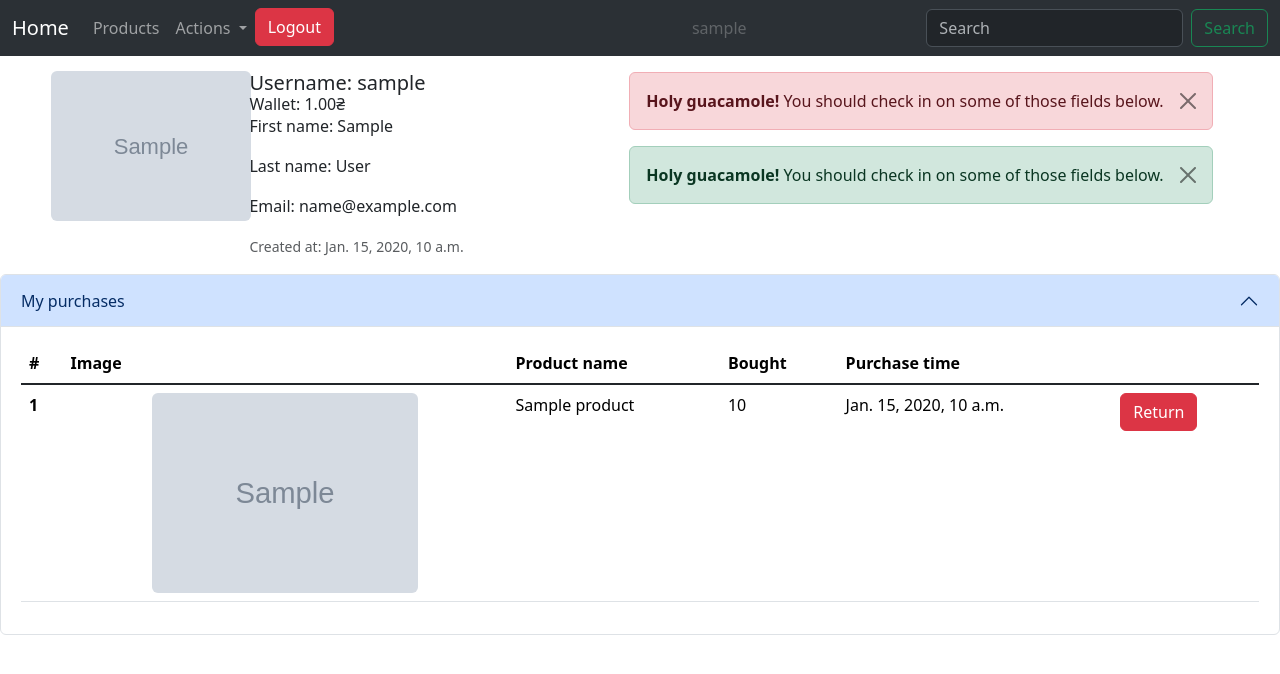
After one commit to IgorEzerskiy/shop, a Django app: page /profile/ in a window 1280 px wide. The commit adds this page. Shown: the top 674 px of the page. Run offline with Django 4.2, Linux system fonts and the light colour scheme; a user stored in the database is signed in; tables that the repository leaves empty hold one stand-in row (values such as "Sample post"); grey boxes marked "Sample" are stand-in pictures.

Commit message:
Front-end + changed user model + add views + add static

```diff
--- a/main_app/models.py
+++ b/main_app/models.py
@@ -6,6 +6,7 @@ from django.utils.text import slugify
 
 class Customer(AbstractUser):
     wallet = models.DecimalField(decimal_places=2, max_digits=20)
+    image = models.ImageField(upload_to='main_app/', max_length=100, null=True)
 
     def save(self, **kwargs):
         self.wallet = 10000
--- a/main_app/views.py
+++ b/main_app/views.py
@@ -1,7 +1,51 @@
 from django.views.generic.base import TemplateView
-from main_app.models import Product
+from django.views.generic.detail import DetailView
+from django.contrib.auth.views import LoginView, LogoutView
+from django.contrib.auth.mixins import LoginRequiredMixin
+from main_app.models import Product, Purchase
 
 
 class HomePage(TemplateView):
     template_name = 'home_page.html'
     extra_context = {'products': Product.objects.all()}
+
+
+class ProductList(LoginRequiredMixin, TemplateView):
+    login_url = 'login/'
+    template_name = 'product_list.html'
+    extra_context = {'products': Product.objects.all()}
+
+
+class ProductItem(LoginRequiredMixin, DetailView):
+    model = Product
+    template_name = 'product_item.html'
+    slug_url_kwarg = 'slug'
+
+    def get_context_data(self, **kwargs):
+        context = super().get_context_data(**kwargs)
+        context['product'] = self.get_object(queryset=self.model.objects)
+        return context
+
+
+class Profile(LoginRequiredMixin, TemplateView):
+    login_url = 'login/'
+    template_name = 'profile.html'
+    # extra_context = {'purchase': Purchase.objects.filter(user=self.request.user)}
+
+    def get_context_data(self, **kwargs):
+        context = super().get_context_data(**kwargs)
+        context['purchase'] = Purchase.objects.filter(user=self.request.user)
+        return context
+
+
+class Login(LoginView):
+    success_url = '/'
+    template_name = 'login.html'
+
+    def get_success_url(self):
+        return self.success_url
+
+
+class Logout(LoginRequiredMixin, LogoutView):
+    login_url = 'login/'
+    next_page = '/'
--- a/shop/urls.py
+++ b/shop/urls.py
@@ -16,12 +16,17 @@ Including another URLconf
 """
 from django.contrib import admin
 from django.urls import path
-from main_app.views import HomePage
+from main_app.views import HomePage, ProductList, Profile, Login, Logout, ProductItem
 from django.contrib.staticfiles.urls import staticfiles_urlpatterns
 
 urlpatterns = [
     path('admin/', admin.site.urls),
-    path('', HomePage.as_view(), name='home_page')
+    path('', HomePage.as_view(), name='home_page'),
+    path('profile/', Profile.as_view(), name='profile'),
+    path('product-list/', ProductList.as_view(), name='product_list'),
+    path('login/', Login.as_view(), name='login'),
+    path('logout/', Logout.as_view(), name='logout'),
+    path('product/<slug:slug>/', ProductItem.as_view(), name='product_item')
 ]
 
 urlpatterns += staticfiles_urlpatterns()
--- a/templates/home_page.html
+++ b/templates/home_page.html
@@ -12,9 +12,9 @@
                     <h5 class="card-title">{{ product.title }}</h5>
                     <p class="card-text">{{ product.description }}</p>
                     <p></p>
-                    <p class="card-text">Price: {{ product.price }}</p>
+                    <p class="card-text">Price: {{ product.price }}₴</p>
                 </div>
-                <button type="button" class="btn btn-success">Buy</button>
+                <a href={% url "product_item" product.slug %} class="btn btn-success">Show</a>
             </div>
         </div>
       {% endfor %}
--- a/templates/index.html
+++ b/templates/index.html
@@ -2,24 +2,23 @@
 <html lang="en">
 <head>
     <meta charset="UTF-8">
-    <link href="https://cdn.jsdelivr.net/npm/bootstrap@5.3.0-alpha3/dist/css/bootstrap.min.css" rel="stylesheet" integrity="sha384-KK94CHFLLe+nY2dmCWGMq91rCGa5gtU4mk92HdvYe+M/SXH301p5ILy+dN9+nJOZ" crossorigin="anonymous">
+    <link href="https://cdn.jsdelivr.net/npm/bootstrap@5.3.0-alpha3/dist/css/bootstrap.min.css" rel="stylesheet"
+          integrity="sha384-KK94CHFLLe+nY2dmCWGMq91rCGa5gtU4mk92HdvYe+M/SXH301p5ILy+dN9+nJOZ" crossorigin="anonymous">
     <title>Cool shop</title>
 </head>
 <body>
-<nav class="navbar navbar-expand-lg bg-body-tertiary">
+<nav class="navbar navbar-expand-lg bg-body-tertiary bg-dark" data-bs-theme="dark">
     <div class="container-fluid">
-        <a class="navbar-brand" href="#">Home</a>
+        <a class="navbar-brand" href="{% url 'home_page' %}">Home</a>
         <button class="navbar-toggler" type="button" data-bs-toggle="collapse" data-bs-target="#navbarScroll"
                 aria-controls="navbarScroll" aria-expanded="false" aria-label="Toggle navigation">
             <span class="navbar-toggler-icon"></span>
         </button>
         <div class="collapse navbar-collapse" id="navbarScroll">
             <ul class="navbar-nav me-auto my-2 my-lg-0 navbar-nav-scroll" style="--bs-scroll-height: 100px;">
+                {% if request.user.is_superuser %}
                 <li class="nav-item">
-                    <a class="nav-link active" aria-current="page" href="#">Profile</a>
-                </li>
-                <li class="nav-item">
-                    <a class="nav-link" href="#">Products</a>
+                    <a class="nav-link" href="{% url 'product_list' %}">Products</a>
                 </li>
                 <li class="nav-item dropdown">
                     <a class="nav-link dropdown-toggle" href="#" role="button" data-bs-toggle="dropdown"
@@ -34,9 +33,24 @@
                         <li><a class="dropdown-item" href="#">Show returns</a></li>
                     </ul>
                 </li>
+                {% endif %}
+                {% if request.user.is_authenticated %}
+                    {% if  not request.user.is_superuser %}
+                        <li class="nav-item">
+                            <a class="nav-link active" aria-current="page" href="{% url 'profile' %}">Profile</a>
+                        </li>
+                    {% endif %}
                 <li class="nav-item">
-                    <a class="nav-link active">Log out</a>
+                    <a class="btn btn-danger" href="{% url 'logout' %}">Logout</a>
                 </li>
+                <li class="nav-item" style="margin-left: 350px">
+                    <a class="nav-link disabled">{{ request.user }}</a>
+                </li>
+                {% else %}
+                <li class="nav-item" style="margin-left: 350px">
+                    <a class="nav-link" href="{% url 'login' %}">Login</a>
+                </li>
+                {% endif %}
             </ul>
             <form class="d-flex" role="search">
                 <input class="form-control me-2" type="search" placeholder="Search" aria-label="Search">
@@ -48,5 +62,7 @@
 {% block content %}
 {% endblock %}
 </body>
-<script src="https://cdn.jsdelivr.net/npm/bootstrap@5.3.0-alpha3/dist/js/bootstrap.bundle.min.js" integrity="sha384-ENjdO4Dr2bkBIFxQpeoTz1HIcje39Wm4jDKdf19U8gI4ddQ3GYNS7NTKfAdVQSZe" crossorigin="anonymous"></script>
+<script src="https://cdn.jsdelivr.net/npm/bootstrap@5.3.0-alpha3/dist/js/bootstrap.bundle.min.js"
+        integrity="sha384-ENjdO4Dr2bkBIFxQpeoTz1HIcje39Wm4jDKdf19U8gI4ddQ3GYNS7NTKfAdVQSZe"
+        crossorigin="anonymous"></script>
 </html>
--- /dev/null
+++ b/templates/profile.html
@@ -0,0 +1,81 @@
+{% extends 'index.html' %}
+{% load static %}
+
+{% block content %}
+<div class="d-flex justify-content-around">
+    <div class=" mb-3 d-flex align-items-center" style="max-width: 540px; margin-top: 15px;">
+        <div class="row g-0">
+            <div class="col-md-4">
+                <img src="{% static request.user.image %}" class="rounded mx-auto d-block"
+                     style="height: 150px; weight: 150px" alt="{{request.user.username}}">
+            </div>
+            <div class="col-md-8">
+                <div class="card-body" style="margin-left: 45px">
+                    <h5 class="card-title">Username: {{request.user.username}}</h5>
+                    <h6 class="card-title">Wallet: {{request.user.wallet}}₴</h6>
+                    <p class="card-text">First name: {{request.user.first_name}}</p>
+                    <p class="card-text">Last name: {{request.user.last_name}}</p>
+                    <p class="card-text">Email: {{request.user.email}}</p>
+                    <p class="card-text"><small class="text-body-secondary">Created at:
+                        {{request.user.date_joined}}</small>
+                    </p>
+                </div>
+            </div>
+        </div>
+    </div>
+    <div class="w-auto p-3">
+        <div class="alert alert-danger alert-dismissible fade show" role="alert">
+            <strong>Holy guacamole!</strong> You should check in on some of those fields below.
+            <button type="button" class="btn-close" data-bs-dismiss="alert" aria-label="Close"></button>
+        </div>
+        <div class="alert alert-success alert-dismissible fade show" role="alert">
+            <strong>Holy guacamole!</strong> You should check in on some of those fields below.
+            <button type="button" class="btn-close" data-bs-dismiss="alert" aria-label="Close"></button>
+        </div>
+
+    </div>
+
+</div>
+
+<div class="accordion" id="accordionPanelsStayOpenExample">
+    <div class="accordion-item">
+        <h2 class="accordion-header">
+            <button class="accordion-button" type="button" data-bs-toggle="collapse"
+                    data-bs-target="#panelsStayOpen-collapseOne" aria-expanded="false"
+                    aria-controls="panelsStayOpen-collapseOne">
+                My purchases
+            </button>
+        </h2>
+        <div id="panelsStayOpen-collapseOne" class="accordion-collapse collapse show">
+            <div class="accordion-body">
+                <table class="table">
+                    <thead>
+                    <tr>
+                        <th scope="col">#</th>
+                        <th scope="col">Image</th>
+                        <th scope="col">Product name</th>
+                        <th scope="col">Bought</th>
+                        <th scope="col">Purchase time</th>
+                    </tr>
+                    </thead>
+                    <tbody class="table-group-divider">
+                    {% for item in purchase %}
+                    <tr>
+                        <th scope="row">{{item.id}}</th>
+                        <td>
+                            <img src="{% static item.product.image %}" class="rounded mx-auto d-block"
+                                 style="height: 200px; weight: 200px" alt="{{ item.product.slug }}">
+                        </td>
+                        <td>{{item.product.title}}</td>
+                        <td>{{item.product_quantity}}</td>
+                        <td>{{item.purchase_time}}</td>
+                        <td><a class="btn btn-danger" href="">Return</a></td>
+                    </tr>
+                    {% endfor %}
+                    </tbody>
+                </table>
+            </div>
+        </div>
+    </div>
+</div>
+{% endblock %}
```
Also changed, not shown: templates/login.html (added, +10 -0 lines), templates/product_item.html (added, +56 -0 lines), templates/product_list.html (added, +25 -0 lines), main_app/migrations/0005_customer_image.py (added).
